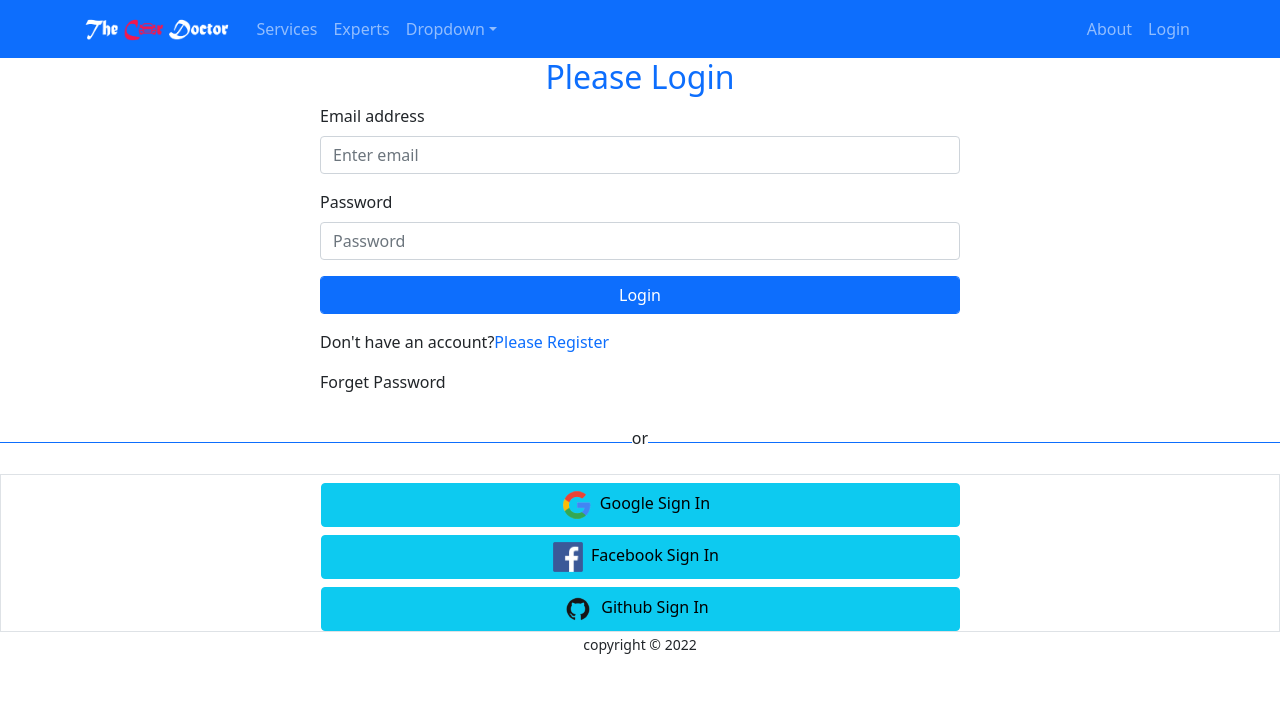
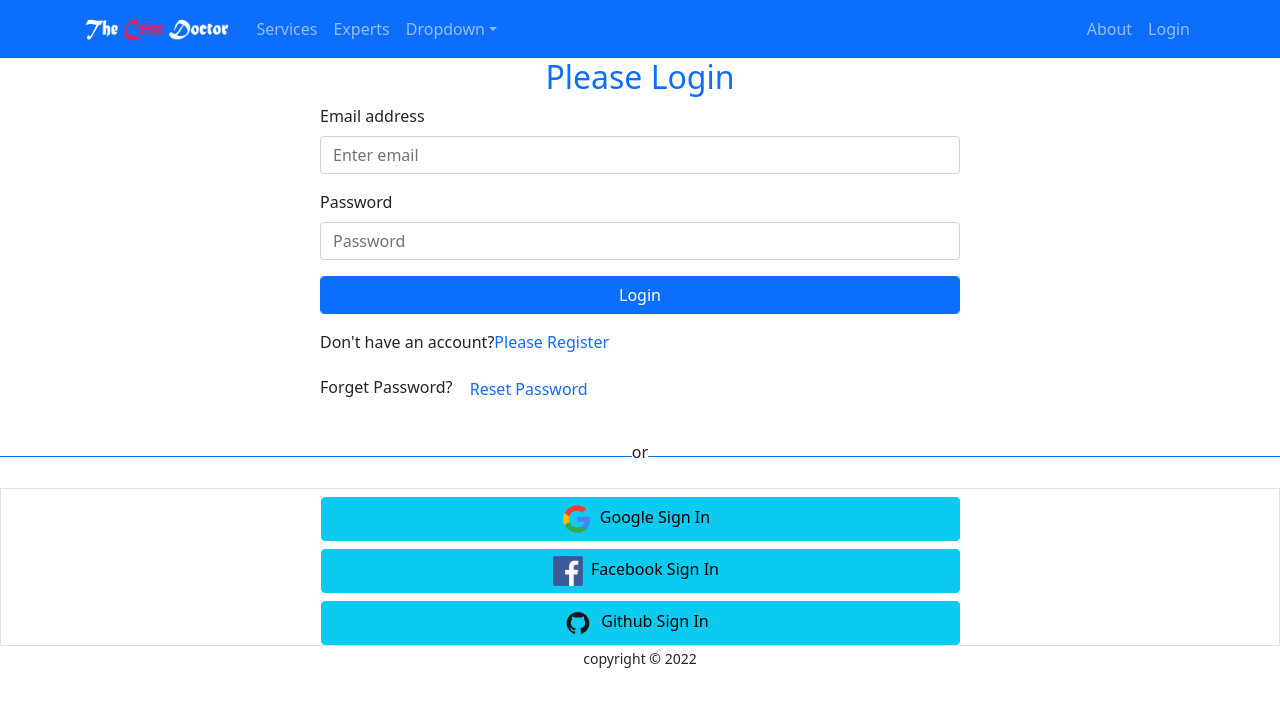
Before and after one commit to Sazid99246/genius-car-services-client, a React (Create React App) app: page /login in a window 1280 px wide. Shown: the top 706 px of the page. Built offline with nearby package versions, Linux system fonts and the light colour scheme; no server answers.

Commit message:
updated profile

```diff
--- a/src/Pages/Login/Login.js
+++ b/src/Pages/Login/Login.js
@@ -69,7 +69,7 @@ const Login = () => {
                 <p>Don't have an account?
                     <Link className='text-primary pe-auto text-decoration-none' to='/register'>Please Register</Link>
                 </p>
-                <p onClick={handlePasswordReset}>Forget Password</p>
+                <p>Forget Password? <button className='btn btn-link text-primary pe-auto text-decoration-none' onClick={handlePasswordReset}>Reset Password</button> </p>
             </Form>
             <SocialLogin />
         </div>
--- a/src/Pages/Register/Register.js
+++ b/src/Pages/Register/Register.js
@@ -2,7 +2,7 @@ import React, { useState } from 'react';
 import { Link, useNavigate } from 'react-router-dom'
 import { Form } from 'react-bootstrap';
 import { useForm } from 'react-hook-form';
-import { useCreateUserWithEmailAndPassword } from 'react-firebase-hooks/auth'
+import { useCreateUserWithEmailAndPassword, useUpdateProfile } from 'react-firebase-hooks/auth'
 import LoadingButton from '../Shared/LoadingButton/LoadingButton'
 import auth from '../../firebase.init'
 import { signOut } from 'firebase/auth';
@@ -11,19 +11,21 @@ const Register = () => {
     const [agree, setAgree] = useState(false);
     const { register, formState: { errors }, handleSubmit } = useForm();
     const [createUserWithEmailAndPassword, user, loading, error,] = useCreateUserWithEmailAndPassword(auth, {sendEmailVerification: true});
+    const [updateProfile, updating, updateError] = useUpdateProfile(auth);
     let registerError;
     if(user){
         signOut(auth)
         navigate('/login')
     }
-    if(loading){
+    if(loading || updating){
         return <LoadingButton/>
     }
-    if(error){
-        registerError = <p className="text-danger">{error?.message}</p>
+    if(error || updateError){
+        registerError = <p className="text-danger">{error?.message || updateError?.message}</p>
     }
-    const onSubmit = data => {
-        createUserWithEmailAndPassword(data.email, data.password, {sendEmailVerification: true});
+    const onSubmit = async data => {
+        await createUserWithEmailAndPassword(data.email, data.password, {sendEmailVerification: true});
+        await updateProfile({displayName: data.name})
     }
     return (
         <div>
--- a/src/Pages/Shared/Header/Header.js
+++ b/src/Pages/Shared/Header/Header.js
@@ -7,6 +7,7 @@ import auth from '../../../firebase.init';
 import logo from '../../../images/logo.png'
 const Header = () => {
     const [user] = useAuthState(auth)
+    console.log(user);
     const handleSignOut = () => {
         signOut(auth)
     }
@@ -33,11 +34,13 @@ const Header = () => {
                         <Nav>
                             <Nav.Link href="#deets">About</Nav.Link>
                             {
-                                user ? <button onClick={handleSignOut}>Logout</button>
+                                user ?
+                                    <>
+                                        <p className='text-light my-auto pe-2'>Signed in as <br /> {user?.displayName}</p>
+                                        <button onClick={handleSignOut}>Logout</button>
+                                    </>
                                     :
-                                    <Nav.Link as={Link} eventKey={2} to="/login">
-                                        Login
-                                    </Nav.Link>
+                                    <Nav.Link as={Link} eventKey={2} to="/login">Login</Nav.Link>
                             }
                         </Nav>
                     </Navbar.Collapse>
```
